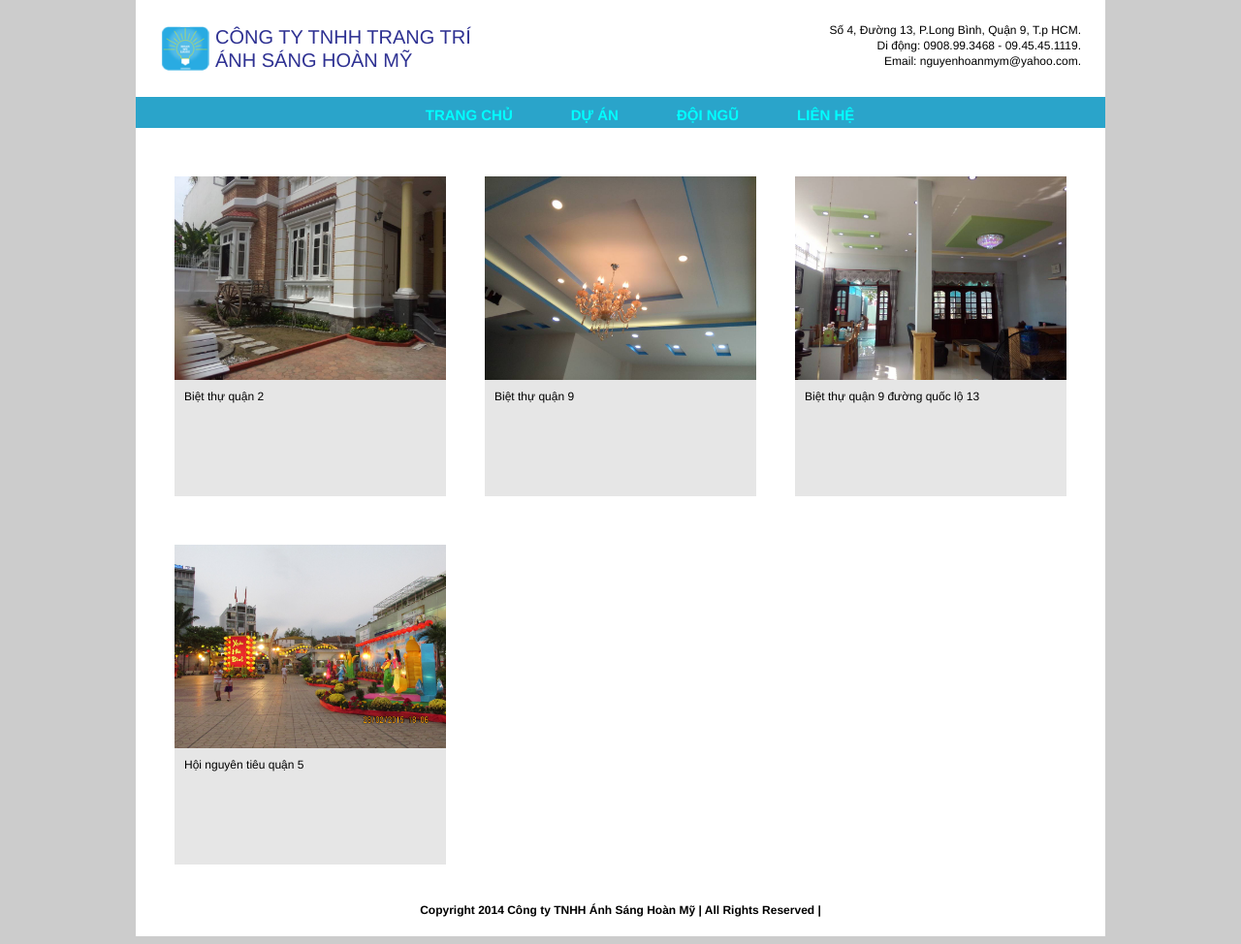
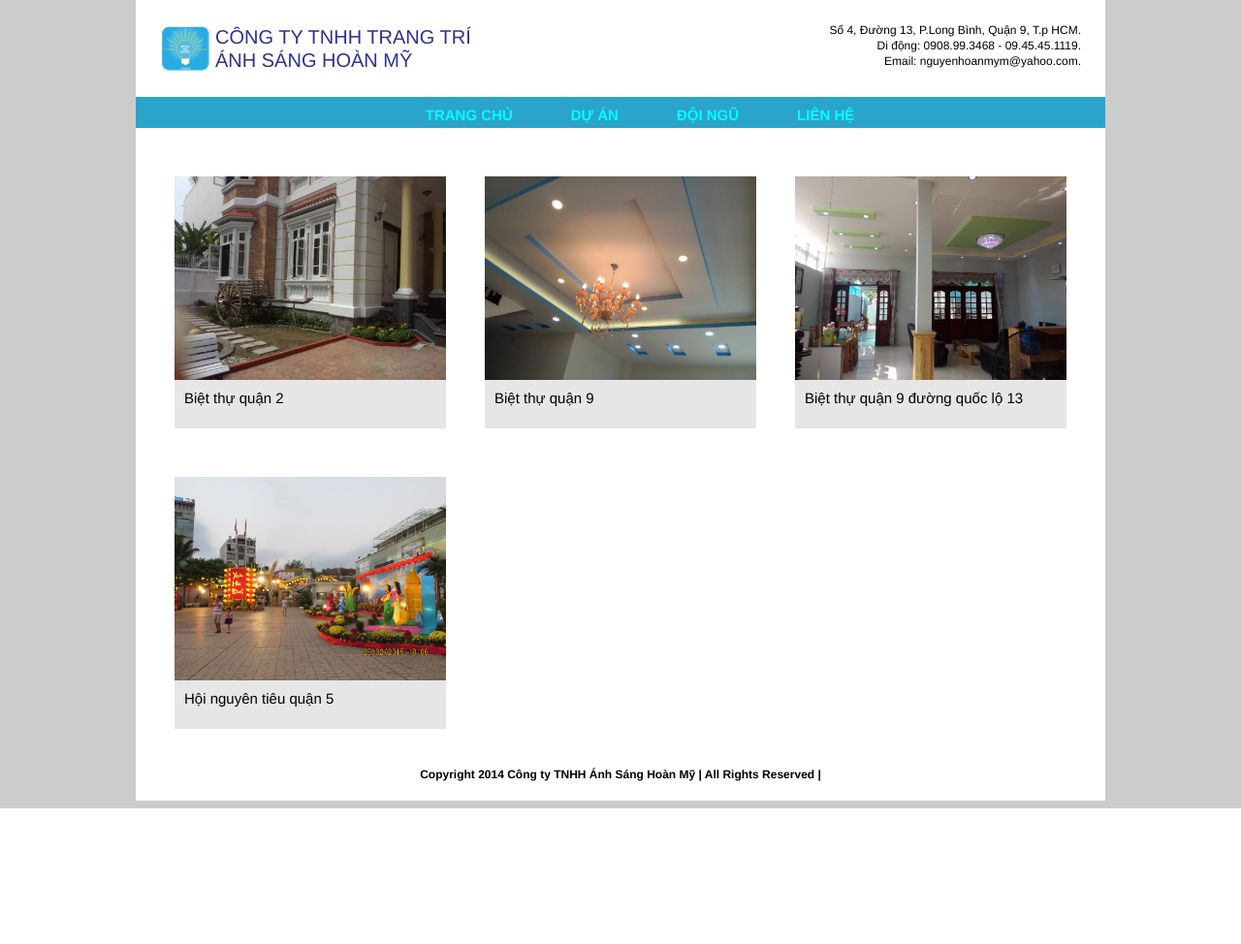
Before and after one commit to binhhv/project-anh-sang-hoan-my, a PHP site: page /project.php in a window 1280 px wide. Shown: the whole page at 97% size. After the commit the page ends 834 px from the top, so only its background shows below. Run offline with PHP 8.4, Linux system fonts and the light colour scheme.

Commit message:
commit edit css

```diff
--- a/css/styles.css
+++ b/css/styles.css
@@ -402,6 +402,7 @@ table#tb-form-contact td input[type="submit"] {
 }
 .content-gallery ul.gallery li div.description{
     background-color: #E6E6E6;
-    height: 100px;
+    height: 30px;
     padding: 10px;
+    font-size: 15px;
 }
```
